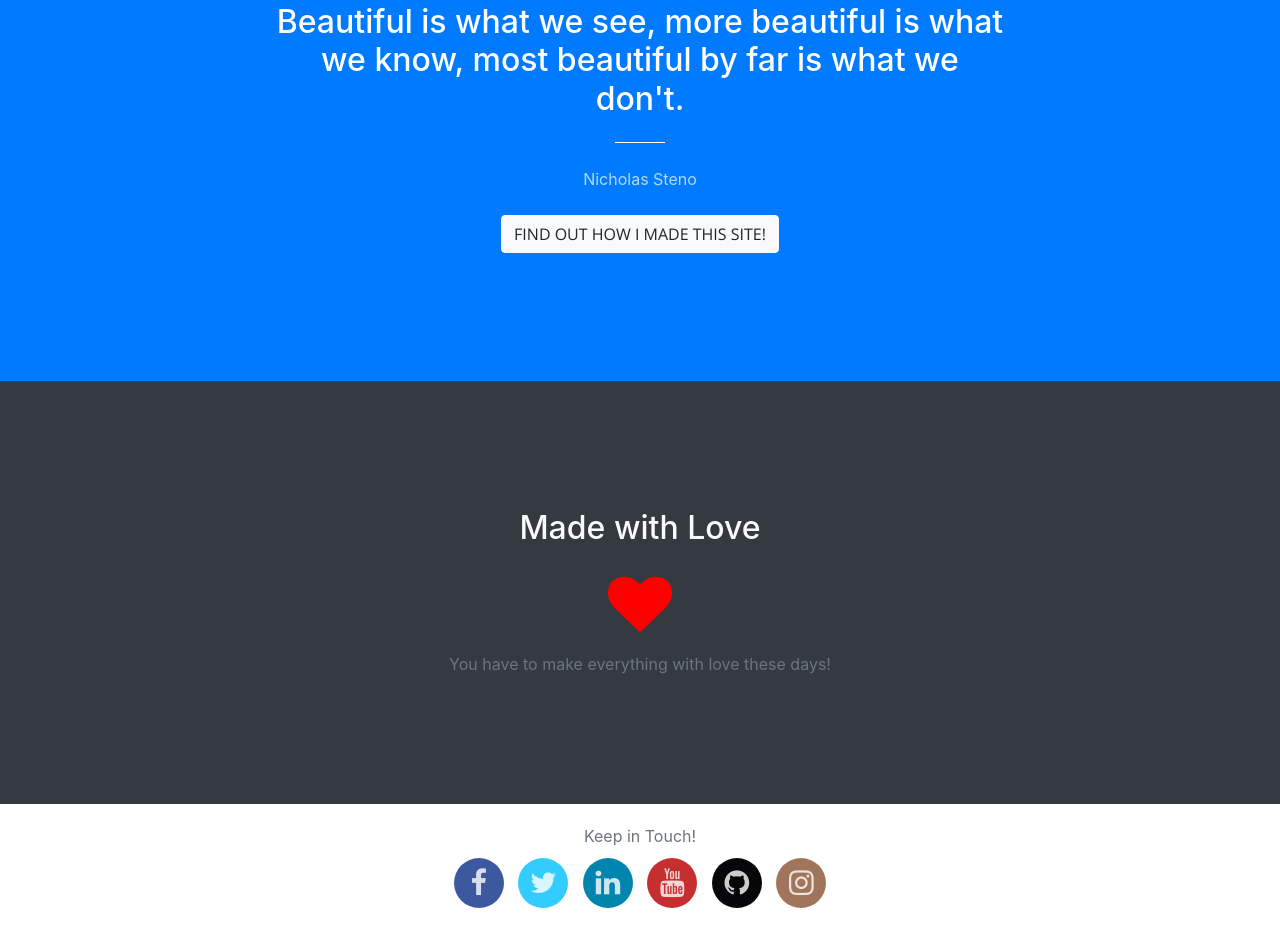
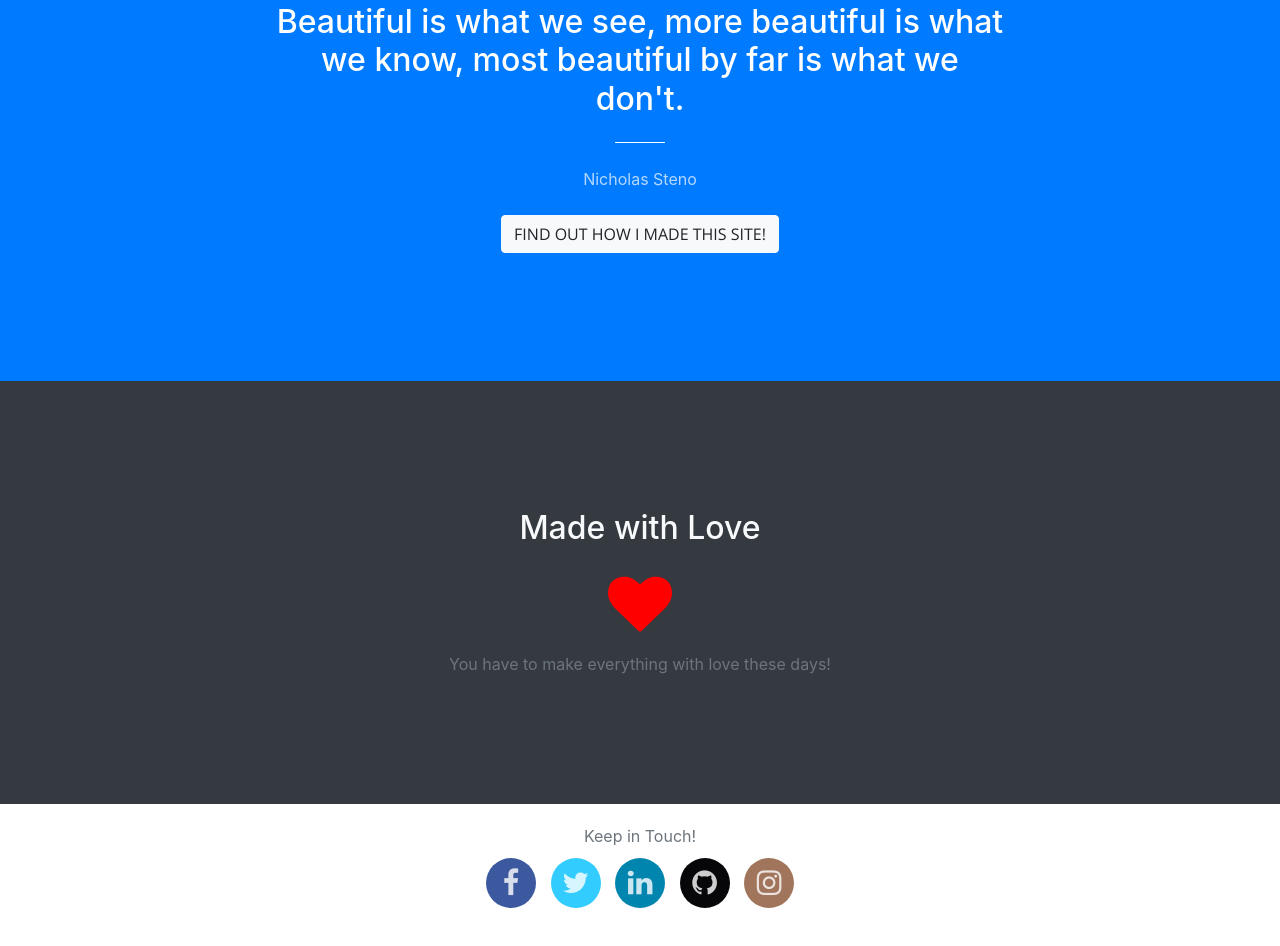
Before and after one commit to upsteer/upsteer.github.io, a website with bundled scripts: page index.html in a window 1280 px wide. Shown: the part 925-1871 px from the top of the page. Built offline with nearby package versions, Linux system fonts and the light colour scheme.

Commit message:
Update index.html

```diff
--- a/index.html
+++ b/index.html
@@ -97,7 +97,6 @@
         <li><a href="https://www.facebook.com/upsteer"><i class="fa fa-facebook"></i></a> </li>
         <li><a href="https://www.twitter.com/upsteer"><i class="fa fa-twitter"></i></a> </li>
         <li> <a href="https://www.linkedin.com/in/romit-khanal-225727101/"><i class="fa fa-linkedin"></i></a> </li>
-        <li> <a href="https://www.youtube.com/channel/UCIRMhRghd2WWoeRNcyJ_j1w"><i class="fa fa-youtube"></i></a> </li>
         <li> <a href="https://www.github.com/upsteer"><i class="fa fa-github"></i></a> </li>
         <li> <a href="https://www.instagram.com/khanalromit"><i class="fa fa-instagram"></i></a> </li>
       </ul>
```
